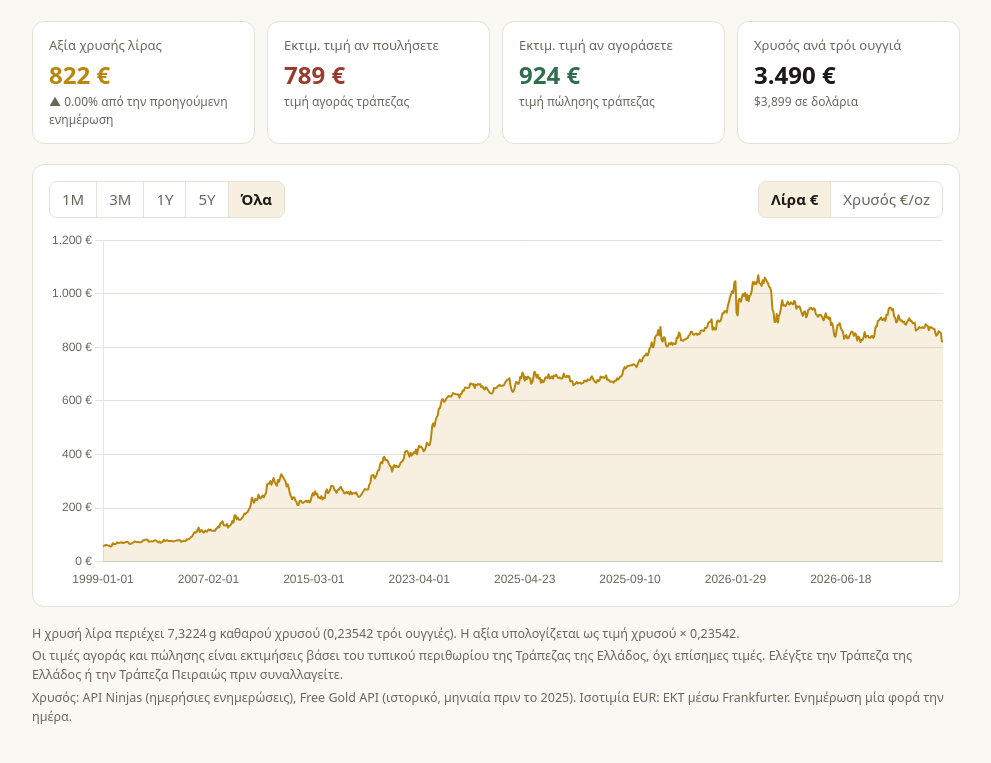
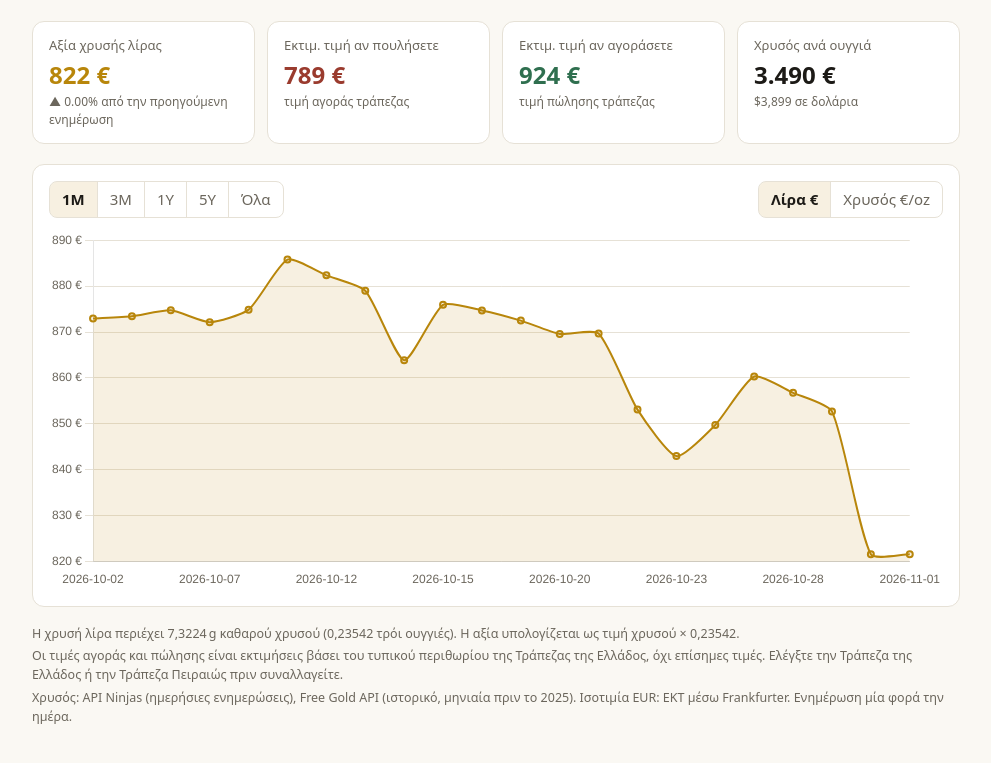
Before and after one commit to frexos/gold-tracker, a plain HTML site: page index.html in a window 1280 px wide. Shown: the part 95-858 px from the top of the page, without its empty margins (144-1135 px from the left). Drawn offline with nearby package versions, Linux system fonts and the light colour scheme; files whose address does not match are found by name.

Commit message:
Set 1M as default chart range
Co-Authored-By: Claude Sonnet 4.6 <noreply@anthropic.com>

```diff
--- a/index.html
+++ b/index.html
@@ -90,11 +90,11 @@
   <div class="card">
     <div class="toolbar">
       <div class="seg" id="range">
-        <button data-days="30">1M</button>
+        <button data-days="30" class="on">1M</button>
         <button data-days="90">3M</button>
         <button data-days="365">1Y</button>
         <button data-days="1826">5Y</button>
-        <button data-days="0" class="on" data-i18n="all">All</button>
+        <button data-days="0" data-i18n="all">All</button>
       </div>
       <div class="seg" id="series">
         <button data-s="sov" class="on" data-i18n="seriesSov">Sovereign €</button>
@@ -150,7 +150,7 @@
       sellNote: "τιμή αγοράς τράπεζας",
       buyLabel: "Εκτιμ. τιμή αν αγοράσετε",
       buyNote: "τιμή πώλησης τράπεζας",
-      ozLabel: "Χρυσός ανά τρόι ουγγιά",
+      ozLabel: "Χρυσός ανά ουγγιά",
       inDollars: "σε δολάρια",
       all: "Όλα",
       seriesSov: "Λίρα €",
@@ -194,7 +194,7 @@
   const usd = (n) => n.toLocaleString("en-US", { style: "currency", currency: "USD", maximumFractionDigits: 0 });
   const css = (v) => getComputedStyle(document.documentElement).getPropertyValue(v).trim();
 
-  let rows = [], chart, days = 0, series = "sov";
+  let rows = [], chart, days = 30, series = "sov";
 
   function parseCsv(text) {
     const [head, ...lines] = text.trim().split(/\r?\n/);
```
